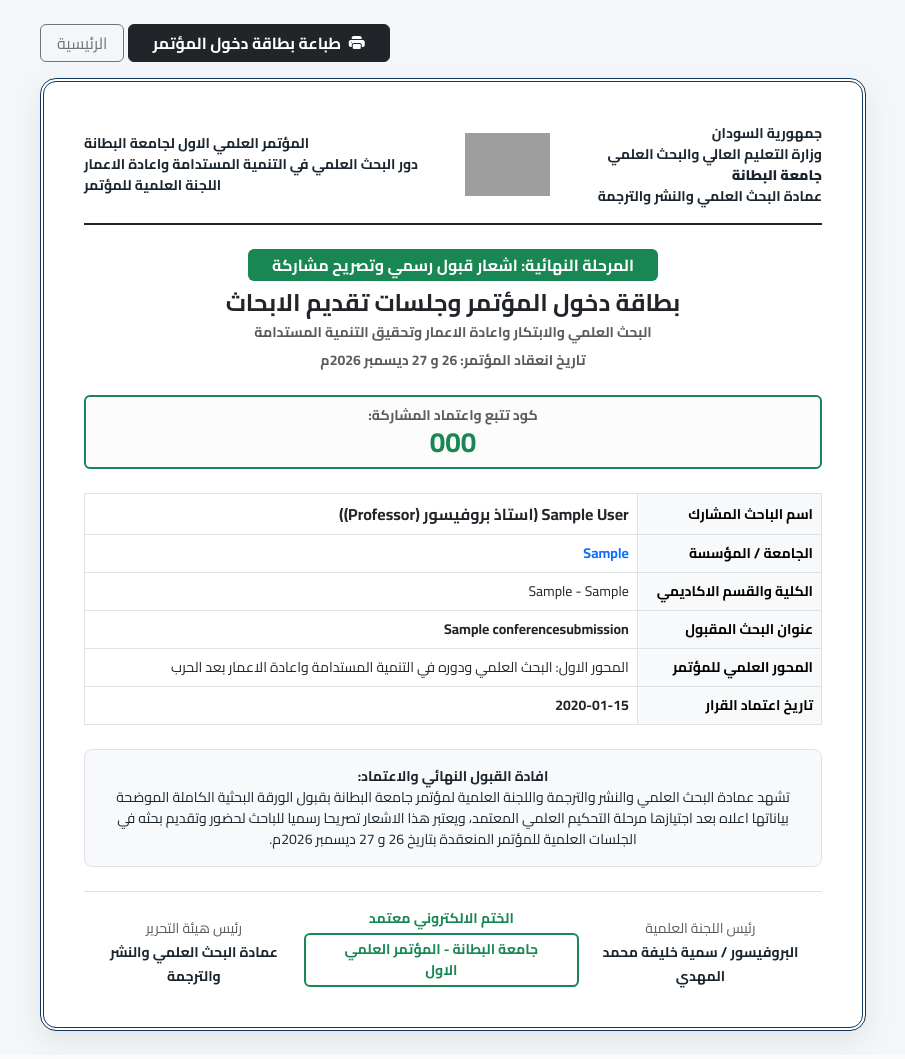
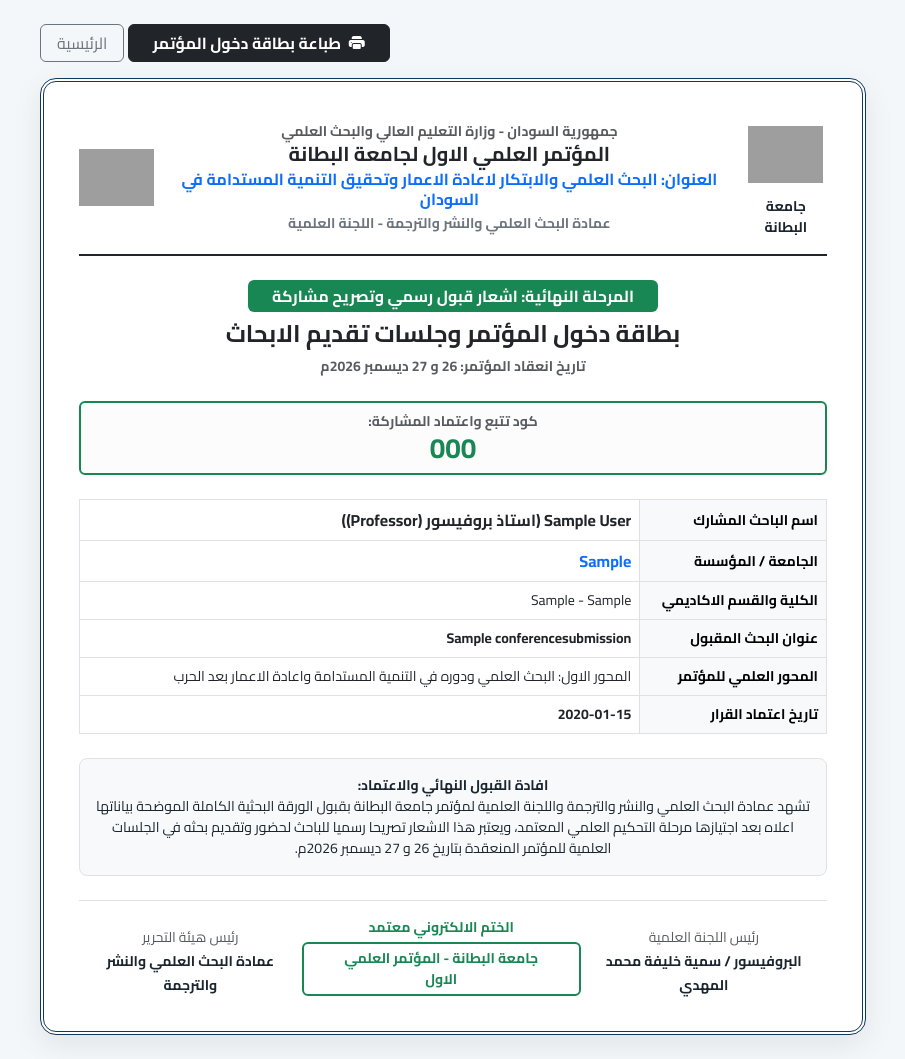
Before and after one commit to altayebawab024-code/conference-portal, a Django app: template templates/submissions/acceptance_pass.html in a window 1280 px wide. Shown: the whole page, without its empty margins (187-1092 px from the left). Run offline with Django 5.2, Linux system fonts and the light colour scheme; the template is opened without the code that fills it: values that come from a table or form of the project are taken from there, others are empty; tables that the repository leaves empty hold one stand-in row (values such as "Sample post"); grey boxes are pictures that could not be loaded.

Commit message:
Update acceptance_pass.html

```diff
--- a/templates/submissions/acceptance_pass.html
+++ b/templates/submissions/acceptance_pass.html
@@ -18,9 +18,14 @@
             background-color: #ffffff;
             border: 4px double #10375c;
             border-radius: 16px;
-            padding: 40px;
+            padding: 35px;
             box-shadow: 0 10px 30px rgba(0,0,0,0.08);
             position: relative;
+        }
+        .header-logo {
+            width: 75px;
+            height: 75px;
+            object-fit: contain;
         }
         @media print {
             body { background: none; }
@@ -29,7 +34,7 @@
                 box-shadow: none !important;
                 border: 3px double #000 !important;
                 margin: 0 !important;
-                padding: 30px !important;
+                padding: 25px !important;
             }
         }
     </style>
@@ -47,27 +52,27 @@
 
         <div class="pass-card">
 
-            <div class="d-flex justify-content-between align-items-center border-bottom border-2 border-dark pb-3 mb-4">
-                <div class="text-start small fw-bold">
-                    جمهورية السودان<br>
-                    وزارة التعليم العالي والبحث العلمي<br>
-                    <strong>جامعة البطانة</strong><br>
-                    عمادة البحث العلمي والنشر والترجمة
-                </div>
-                <div class="text-center">
-                    <img src="{% static 'img/logo.png' %}" alt="شعار جامعة البطانة" style="width: 85px; height: 85px; object-fit: contain;">
-                </div>
-                <div class="text-end small fw-bold">
-                    المؤتمر العلمي الاول لجامعة البطانة<br>
-                    دور البحث العلمي في التنمية المستدامة واعادة الاعمار<br>
-                    اللجنة العلمية للمؤتمر
+            <div class="border-bottom border-2 border-dark pb-3 mb-4">
+                <div class="d-flex justify-content-between align-items-center">
+                    <div class="text-center">
+                        <img src="{% static 'img/logo.png' %}" alt="جامعة البطانة" class="header-logo">
+                        <div class="small fw-bold mt-1">جامعة البطانة</div>
+                    </div>
+                    <div class="text-center px-2">
+                        <div class="small fw-bold text-muted">جمهورية السودان - وزارة التعليم العالي والبحث العلمي</div>
+                        <h5 class="fw-bold text-dark mb-1">المؤتمر العلمي الاول لجامعة البطانة</h5>
+                        <h6 class="fw-bold text-primary mb-1">العنوان: البحث العلمي والابتكار لاعادة الاعمار وتحقيق التنمية المستدامة في السودان</h6>
+                        <div class="small fw-bold text-secondary">عمادة البحث العلمي والنشر والترجمة - اللجنة العلمية</div>
+                    </div>
+                    <div class="text-center">
+                        <img src="{% static 'img/conf_logo.png' %}" alt="شعار المؤتمر" class="header-logo" onerror="this.style.display='none'">
+                    </div>
                 </div>
             </div>
 
             <div class="text-center mb-4">
                 <span class="badge bg-success text-white px-4 py-2 fs-6 mb-2">المرحلة النهائية: اشعار قبول رسمي وتصريح مشاركة</span>
                 <h4 class="fw-bold text-dark mb-1">بطاقة دخول المؤتمر وجلسات تقديم الابحاث</h4>
-                <div class="text-muted small fw-bold mb-1">البحث العلمي والابتكار واعادة الاعمار وتحقيق التنمية المستدامة</div>
                 <small class="text-muted fw-bold">تاريخ انعقاد المؤتمر: 26 و 27 ديسمبر 2026م</small>
             </div>
 
@@ -83,7 +88,7 @@
                 </tr>
                 <tr>
                     <th class="table-light">الجامعة / المؤسسة</th>
-                    <td class="fw-bold text-primary">{{ submission.university }}</td>
+                    <td class="fw-bold text-primary fs-6">{{ submission.university }}</td>
                 </tr>
                 <tr>
                     <th class="table-light">الكلية والقسم الاكاديمي</th>
```
